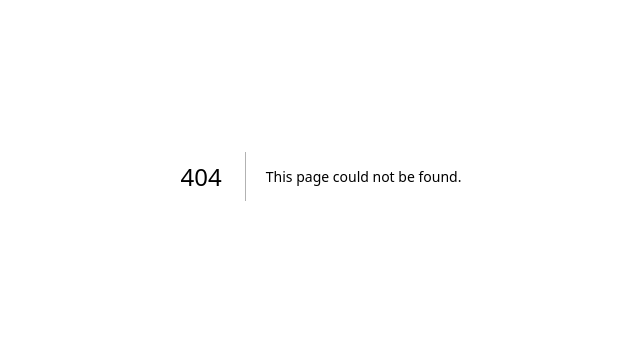
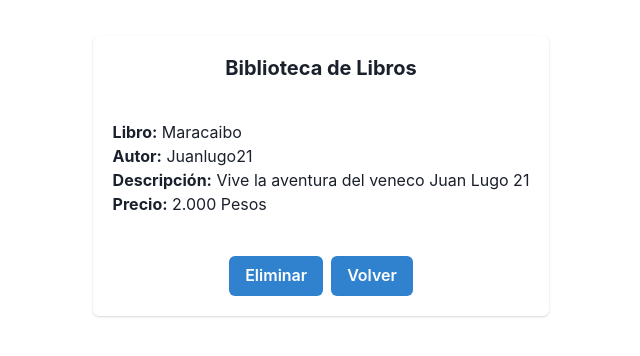
Before and after one commit to fabianra5789/books, a Next.js app in the folder apps/client/: page /auth/books in a window 1280 px wide. Before the commit this address had no page. Shown: the part 224-580 px from the top of the page, without its empty margins (319-959 px from the left). Built offline with nearby package versions, Linux system fonts and the light colour scheme.

Commit message:
ER: Index, books

```diff
--- /dev/null
+++ b/apps/client/src/pages/auth/books.js
@@ -0,0 +1,51 @@
+import React from "react";
+import { useRouter } from "next/router";
+import { PinInput, PinInputField, Input, Button } from "@chakra-ui/react";
+import {
+  Card,
+  CardHeader,
+  CardBody,
+  CardFooter,
+  Heading,
+  Text,
+} from "@chakra-ui/react";
+
+const Books = () => {
+  const router = useRouter();
+  const goToRegister = () => {
+    router.push("/");
+  };
+  return (
+    <main className={`flex min-h-screen items-center justify-center `}>
+      <Card align="center">
+        <CardHeader>
+          <Heading size="md"> Biblioteca de Libros</Heading>
+        </CardHeader>
+        <CardBody>
+          <Text>
+            <strong>Libro:</strong> Maracaibo
+            <br />
+            <strong>Autor:</strong> Juanlugo21
+            <br />
+            <strong>Descripción:</strong> Vive la aventura del veneco Juan Lugo
+            21
+            <br />
+            <strong>Precio:</strong> 2.000 Pesos
+          </Text>
+        </CardBody>
+        <CardFooter
+          style={{ display: "flex", justifyContent: "space-between" }}
+        >
+          <Button colorScheme="blue" marginRight="2">
+            Eliminar
+          </Button>
+          <Button colorScheme="blue" onClick={goToRegister}>
+            Volver
+          </Button>
+        </CardFooter>
+      </Card>
+    </main>
+  );
+};
+
+export default Books;
--- a/apps/client/src/pages/index.js
+++ b/apps/client/src/pages/index.js
@@ -18,9 +18,9 @@ const Inicio = () => {
     autor: "",
   });
 
-  const handleSubmit = async () => {
+  const goToBooks = async () => {
     console.log(form);
-    const toastID = toast.loading("Ya casi inicias danos unos segundos");
+    const toastID = toast.loading("Agregando libro, dame un momento");
     await new Promise((resolve) => {
       setTimeout(() => {
         console.log("Han pasado 10 segundos.");
@@ -28,10 +28,10 @@ const Inicio = () => {
       }, 10000);
     });
     toast.dismiss(toastID);
-    router.push("/");
+    router.push("/auth/books");
   };
-  const goToRegister = () => {
-    router.push("/auth/register");
+  const goToLogin = () => {
+    router.push("/auth/login");
   };
 
   const handleChange = (name, value) => {
@@ -83,8 +83,11 @@ const Inicio = () => {
               onChange={(e) => handleChange("titulo", e.target.value)}
             />
           </div>
-          <Button colorScheme="teal" onClick={handleSubmit}>
+          <Button colorScheme="teal" onClick={goToBooks}>
             Agregar
+          </Button>
+          <Button colorScheme="teal" onClick={goToLogin}>
+            Cerrar Sesion
           </Button>
         </div>
       </Card>{" "}
```
Also changed, not shown: 1 other file (tests, documents, lock files or other folders).
